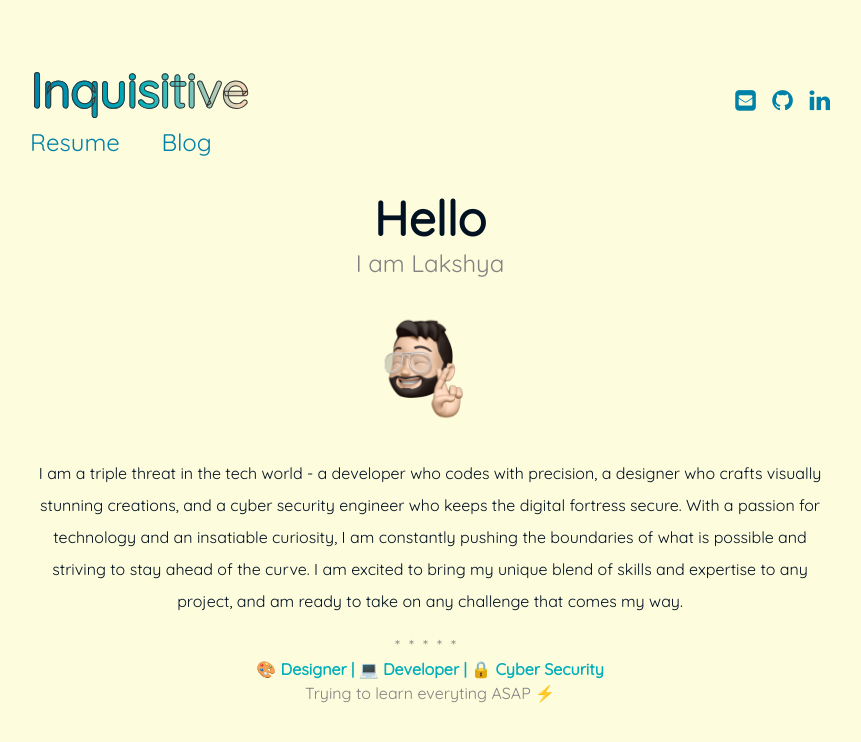
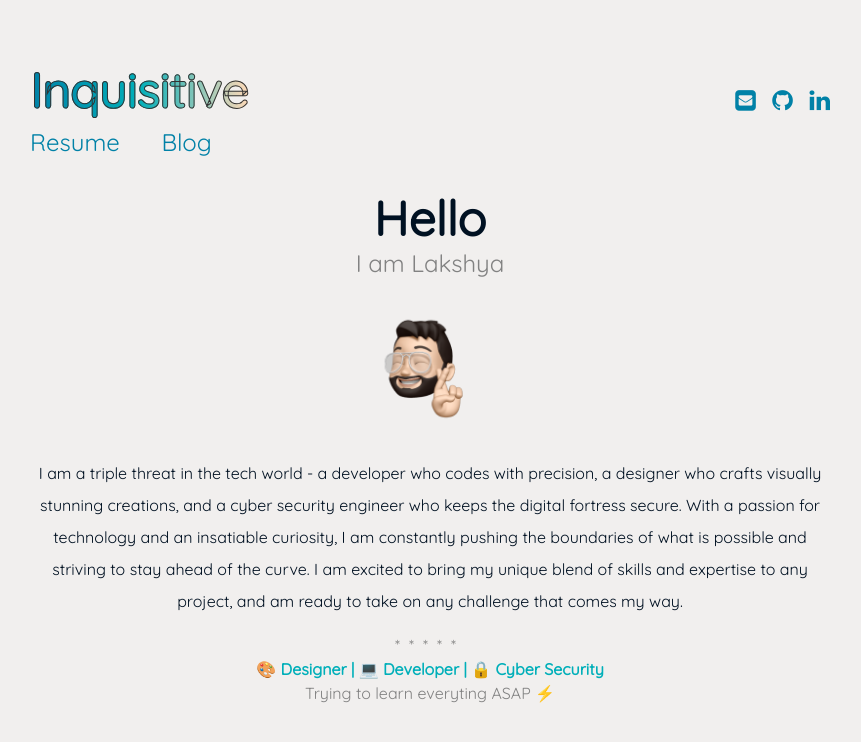
Before and after one commit to lakshyarao22/lakshyarao22.github.io, a Jekyll site: the page built from index.md, in a window 1280 px wide. Shown: the top 742 px of the page, without its empty margins (210-1071 px from the left). Built offline with Jekyll 4.4.1, drawn with Linux system fonts in a browser that asks for light colours.

Commit message:
changing white

```diff
--- a/assets/css/main.css
+++ b/assets/css/main.css
@@ -4,7 +4,7 @@
     font-family: 'Quicksand', sans-serif;
     font-size: 100%;
     color: #012;
-    background-color: #fdfcdc; }
+    background-color: #f1efee; }
 
   .dark-mode {
   background-color: #012;
```
